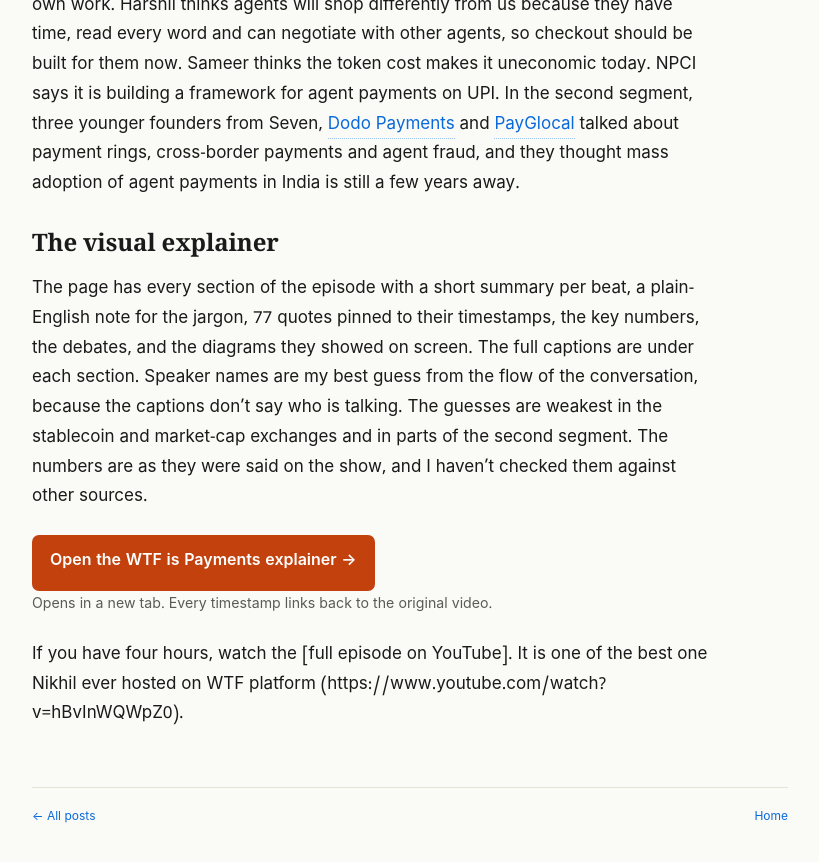
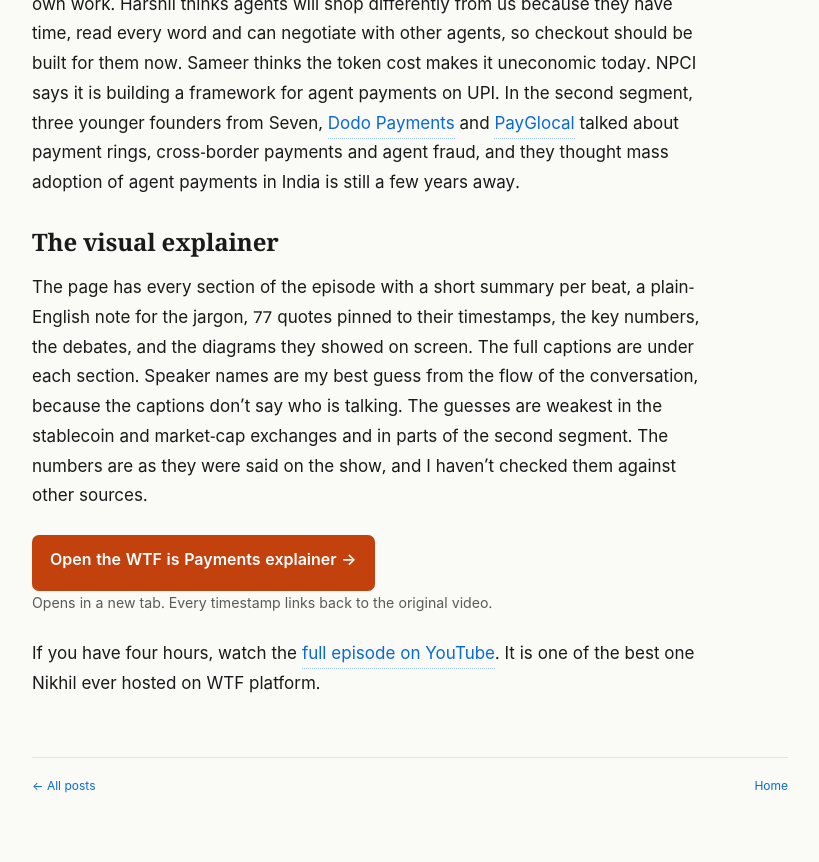
Before and after one commit to bsbarkur/bsbarkur.github.io, a Jekyll site: the page built from _posts/2026-11-01-wtf-is-payments-upi-who-pays.md, in a window 1280 px wide and 900 px high, scrolled down 3466 px. Shown: the top 862 px of the window, without its empty margins (230-1049 px from the left). Built offline with Jekyll 4.4.1, drawn with Linux system fonts in a browser that asks for light colours; Markdown is read by kramdown in place of the engine named in the settings.

Commit message:
Fix YouTube link in UPI post

```diff
--- a/_posts/2026-11-01-wtf-is-payments-upi-who-pays.md
+++ b/_posts/2026-11-01-wtf-is-payments-upi-who-pays.md
@@ -58,4 +58,4 @@ The page has every section of the episode with a short summary per beat, a plain
   <small style="color:#5b5b55;">Opens in a new tab. Every timestamp links back to the original video.</small>
 </p>
 
-If you have four hours, watch the [full episode on YouTube]. It is one of the best one Nikhil ever hosted on WTF platform (https://www.youtube.com/watch?v=hBvInWQWpZ0).
+If you have four hours, watch the [full episode on YouTube](https://www.youtube.com/watch?v=hBvInWQWpZ0). It is one of the best one Nikhil ever hosted on WTF platform.
```
